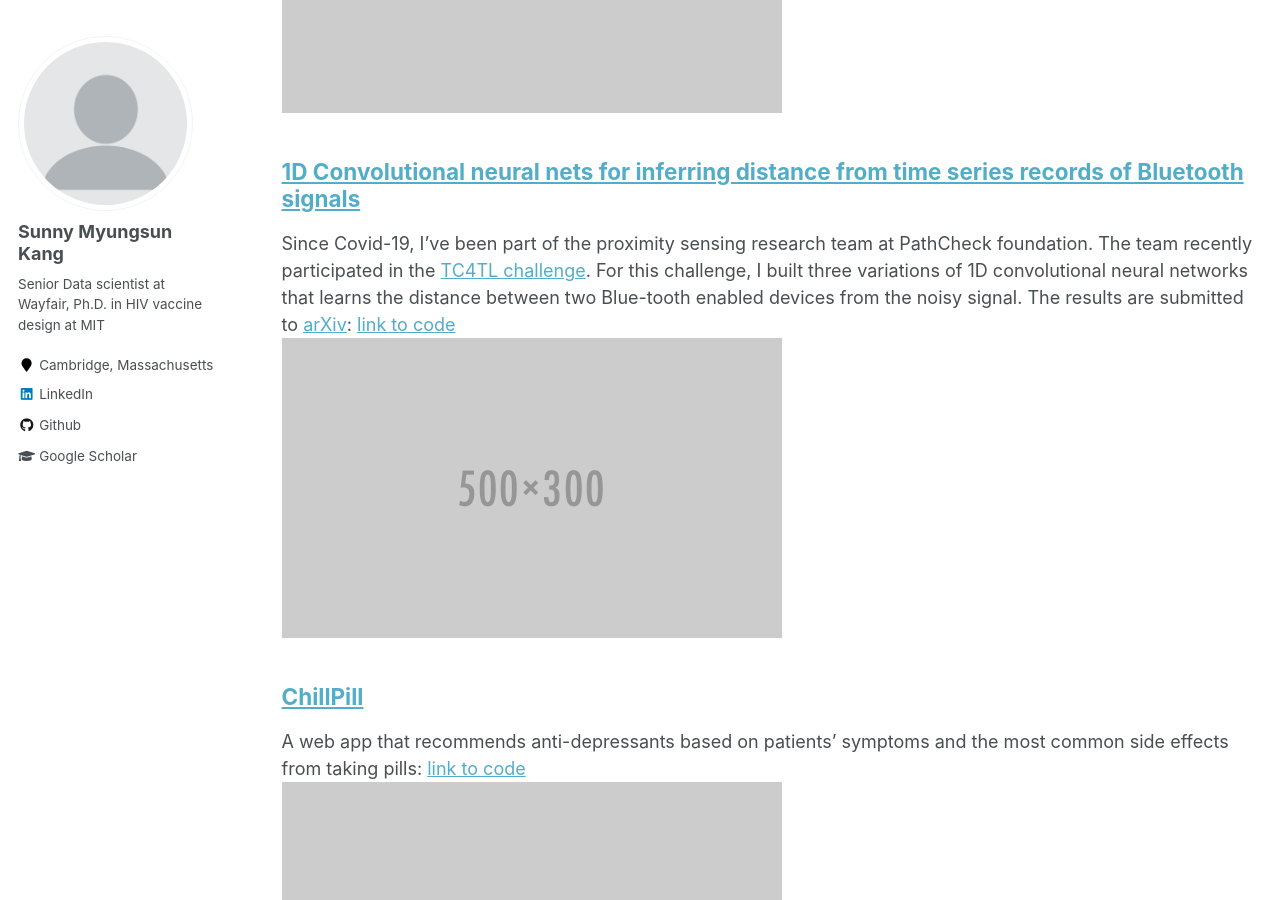
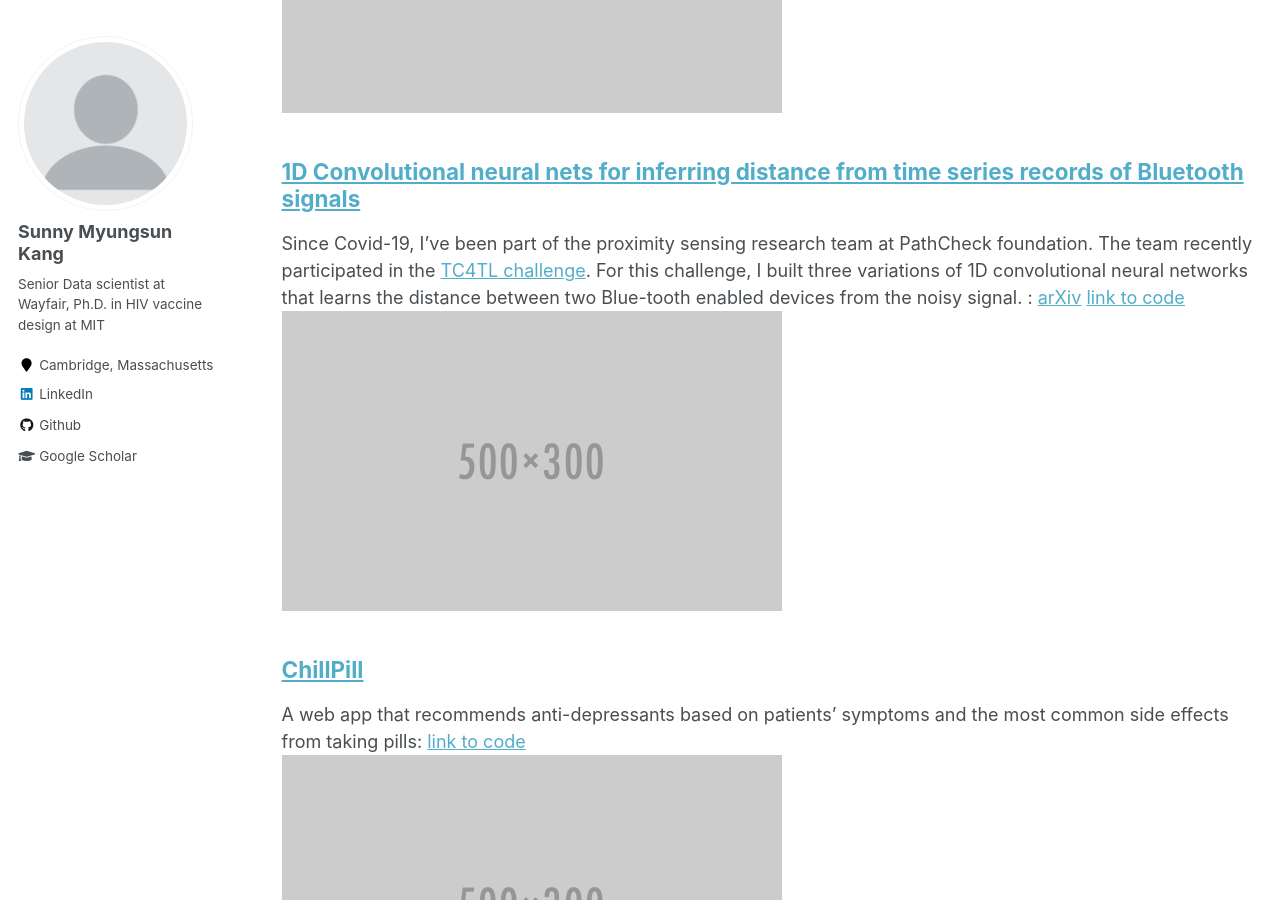
Before and after one commit to sunnnymskang/sunnnymskang.github.io, a Jekyll site: the page built from _pages/portfolio.html, in a window 1280 px wide and 900 px high, scrolled down 558 px. Built offline with Jekyll 4.4.1, drawn with Linux system fonts in a browser that asks for light colours.

Commit message:
portfolio

```diff
--- a/_portfolio/portfolio-2.md
+++ b/_portfolio/portfolio-2.md
@@ -3,7 +3,7 @@ title: "1D Convolutional neural nets for inferring distance from time series rec
 excerpt: "Since Covid-19, I’ve been part of the proximity sensing research team at PathCheck foundation.
 The team recently participated in the [TC4TL challenge](http://tc4tlchallenge.nist.gov/). For this challenge, I built
 three variations of 1D convolutional neural networks that learns the distance between two Blue-tooth enabled devices from the noisy signal.
-The results are submitted to [arXiv](/publication/2015-10-01-paper-title-number-3):   [link to code](https://github.com/sunnnymskang/NIST_BLE_challenge) <br/><img src='/images/500x300.png'>"
+: [arXiv](/publication/2015-10-01-paper-title-number-3) [link to code](https://github.com/sunnnymskang/NIST_BLE_challenge) <br/><img src='/images/500x300.png'>"
 collection: portfolio
 ---
 
```
